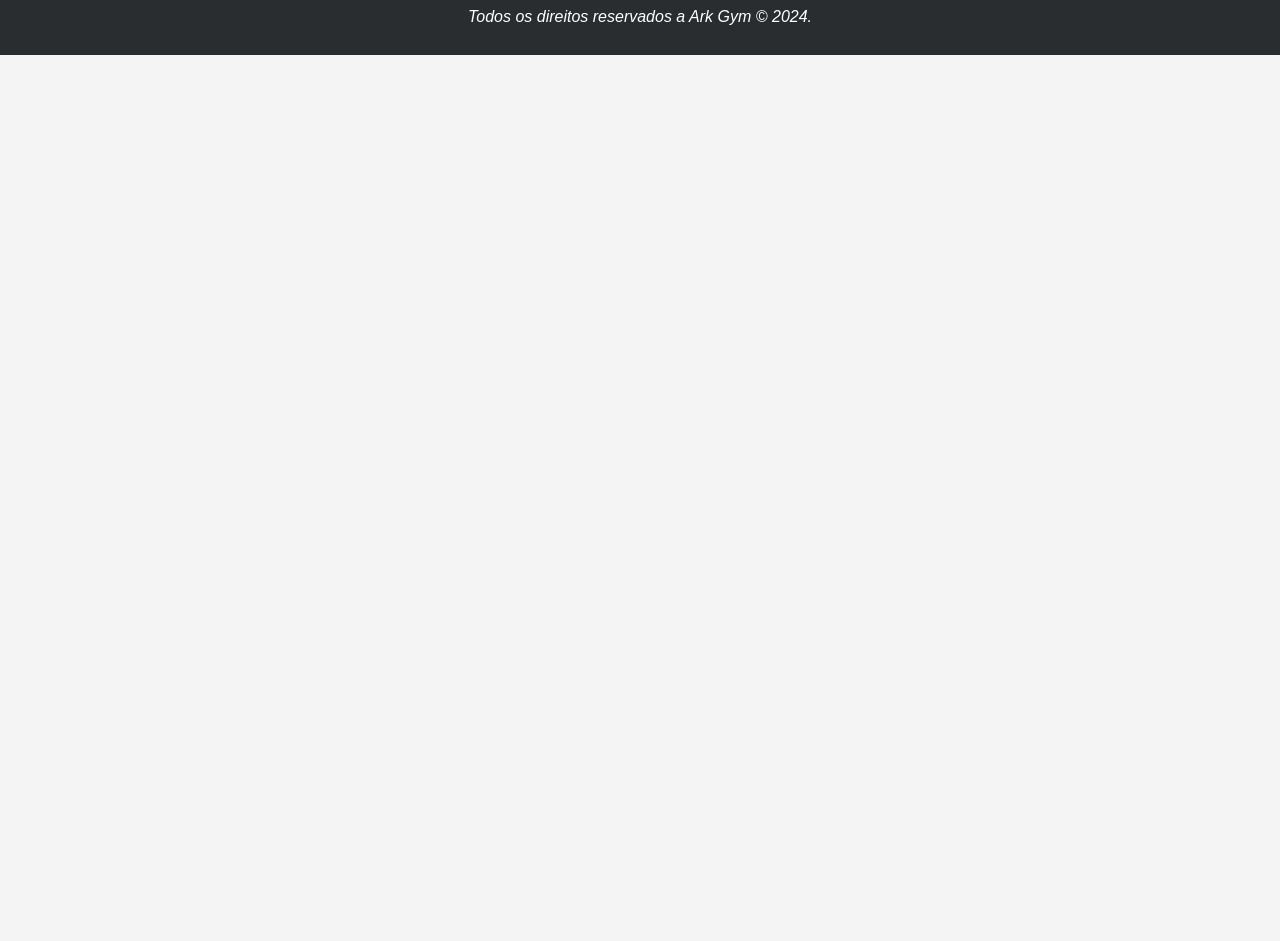
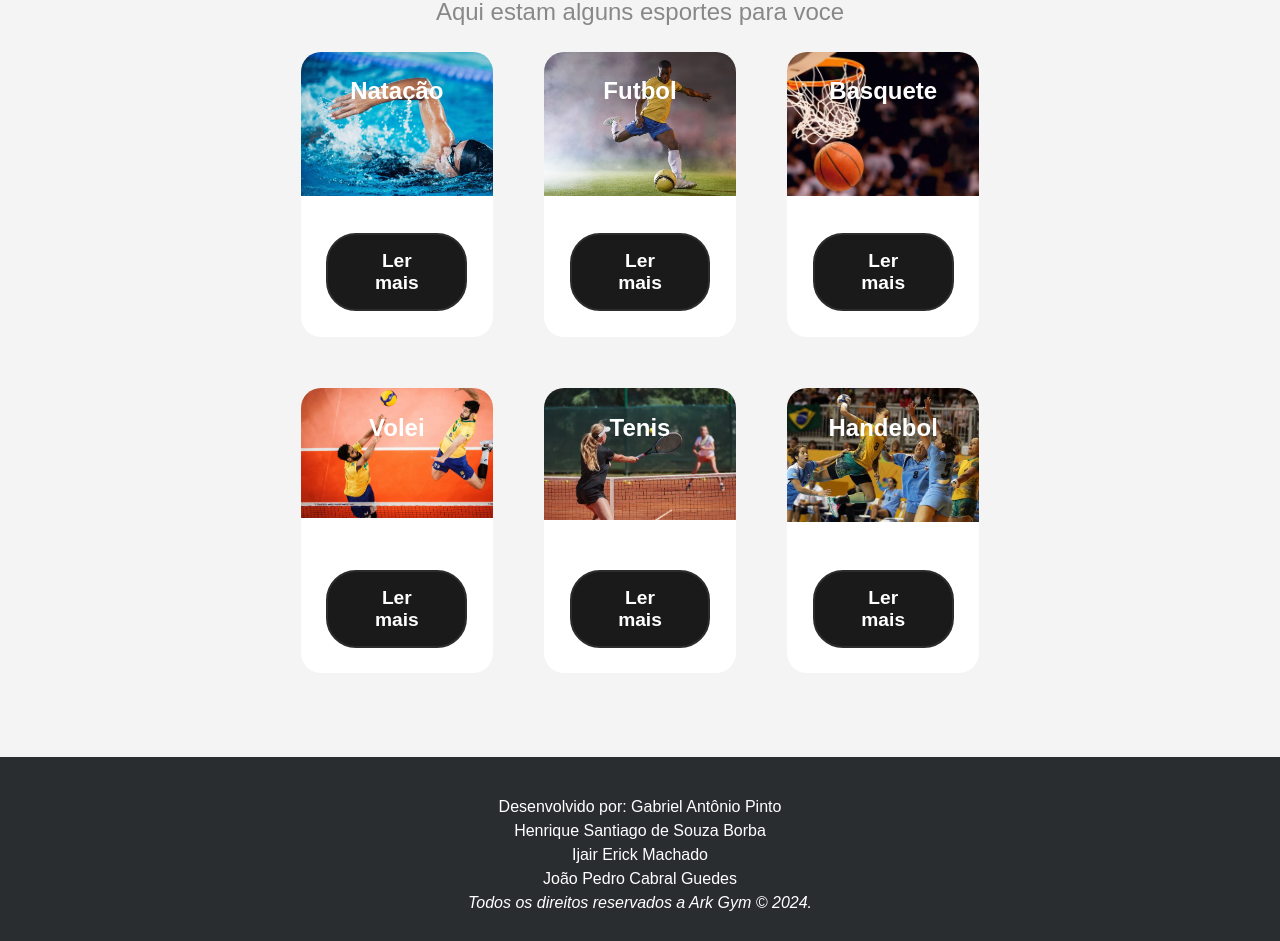
Before and after one commit to Henri0042007/academia3, a plain HTML site: page html/ex.html in a window 1280 px wide. Shown: the part 318-1259 px from the top of the page. Before the commit the page ends 800 px from the top, so only its background shows below. Drawn offline with Linux system fonts and the light colour scheme.

Commit message:
pagina exercicio feita(falta detalhes)

```diff
--- a/css/ex.css
+++ b/css/ex.css
@@ -0,0 +1,110 @@
+main section.esportes {
+    text-align: center;
+  /*  background: linear-gradient;   Se quiser fazer um background apague o comentario*/
+    padding: 2vw 10vw 2vw 10vw;
+    margin: 6vw 0 0 0;
+}
+
+main section.esportes h2 {
+    font-size: 2.4rem;
+    margin: 0 0 1vw 0;
+}
+main section.esportes p.segundo {
+    color: #888888;
+    font-size: 1.5rem;
+    margin: 0 15vw 0 15vw;
+}
+main section.esportes ul {
+    display: flex;
+    justify-content: center;
+    flex-wrap: wrap;
+}
+main section.esportes ul li {
+    width: 20%;
+    background-color: white;
+    margin: 2vw 2vw 2vw 2vw;
+    padding: 2vw 2vw 2vw 2vw;
+    border-radius: 20px;
+}
+main section.esportes ul li h3 {
+    font-size: 1.5rem;
+    margin: 0 0 10vw 0;
+    color: white;
+}
+main section.esportes ul li p {
+    color: #888888;
+    font-size: 1.3rem;
+    margin: 0 2vw 0 2vw;
+}
+main section.esportes ul li p span {
+    font-size: 2.2rem;
+    background-color: #EFEFEF;
+    padding: 1vw;
+    border-radius: 100px;
+}
+main .esportes ul .na{
+    background-image: url(../src/nataçao.jpg);
+    background-repeat: no-repeat;
+    background-size: 20vw
+}
+main .esportes ul .fu{
+    background-image: url(../src/futebol.jpg);
+    background-repeat: no-repeat;
+    background-size:20vw;
+}
+main .esportes ul .ba{
+    background-image: url(../src/basquete.webp);
+    background-repeat: no-repeat;
+    background-size:15vw;
+}
+main .esportes ul .vo{
+    background-image: url(../src/volei.webp);
+    background-repeat: no-repeat;
+    background-size:17vw;
+}
+main .esportes ul .te{
+    background-image: url(../src/tenis.webp);
+    background-repeat: no-repeat;
+    background-size:15.5vw;
+}
+main .esportes ul .ha{
+    background-image: url(../src/handebol.webp);
+    background-repeat: no-repeat;
+    background-size:15.7vw;
+}
+.boton-elegante {
+    padding: 15px 30px;
+    border: 2px solid #2c2c2c;
+    background-color: #1a1a1a;
+    color: #ffffff;
+    font-size: 1.2rem;
+    cursor: pointer;
+    border-radius: 30px;
+    transition: all 0.4s ease;
+    outline: none;
+    position: relative;
+    overflow: hidden;
+    font-weight: bold;
+  }
+  .boton-elegante::after {
+    content: "";
+    position: absolute;
+    top: 0;
+    left: 0;
+    width: 100%;
+    height: 100%;
+    background: radial-gradient(
+      circle,
+      rgba(255, 255, 255, 0.25) 0%,
+      rgba(255, 255, 255, 0) 70%
+    );
+    transform: scale(0);
+    transition: transform 0.5s ease;
+  }
+  .boton-elegante:hover::after {
+    transform: scale(4);
+  }
+  .boton-elegante:hover {
+    border-color: #666666;
+    background: #292929;
+  }
--- a/html/ex.html
+++ b/html/ex.html
@@ -23,8 +23,44 @@
         </nav>
     </header>
     <main>
+        <section class="Inicio">
+        </section>
+        <section class="esportes">
+            <h2>Esportes</h2>
+            <p class="segundo">Aqui estam alguns esportes para voce</p>
+            <ul>
+                <li class="na">
+                    <h3>Natação</h3>
+                    <button class="boton-elegante">Ler mais</button>
 
+                </li>
+                <li class="fu">
+                    <h3>Futbol</h3>
+                    <button class="boton-elegante">Ler mais</button>
 
+                </li>
+                <li class="ba">
+                    <h3>Basquete</h3>
+                    <button class="boton-elegante">Ler mais</button>
+
+                </li>
+                <li class="vo">
+                    <h3>Volei</h3>
+                    <button class="boton-elegante">Ler mais</button>
+
+                </li>
+                <li class="te">
+                    <h3>Tenis</h3>
+                    <button class="boton-elegante">Ler mais</button>
+
+                </li>
+                <li class="ha">
+                    <h3>Handebol</h3>
+                    <button class="boton-elegante">Ler mais</button>
+
+                </li>
+            </ul>
+        </section>
     </main>
     <footer>
         <p>
```
Also changed, not shown: src/basquete.webp (added), src/futebol.jpg (added), src/handebol.webp (added), src/nataçao.jpg (added), src/tenis.webp (added), src/volei.webp (added).
